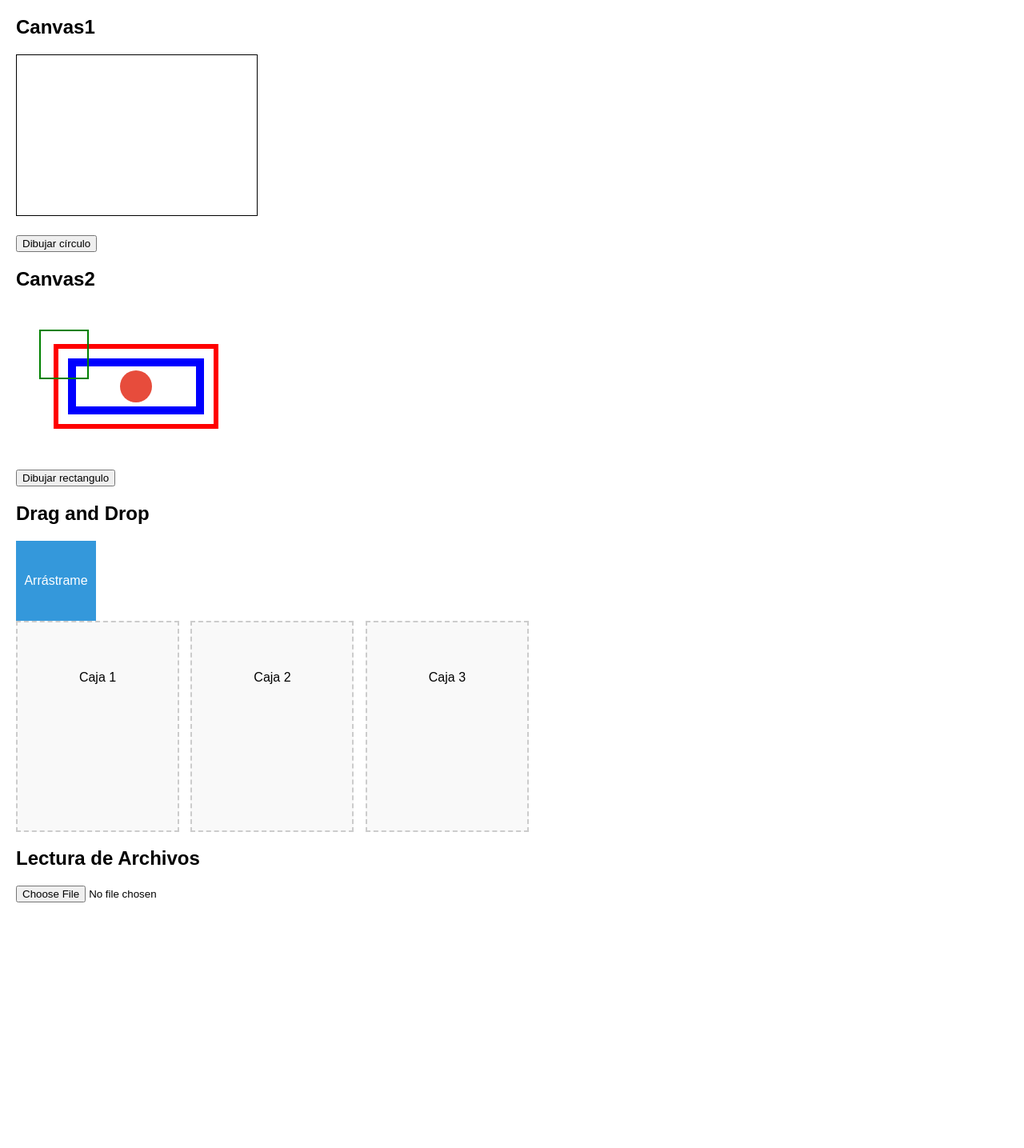
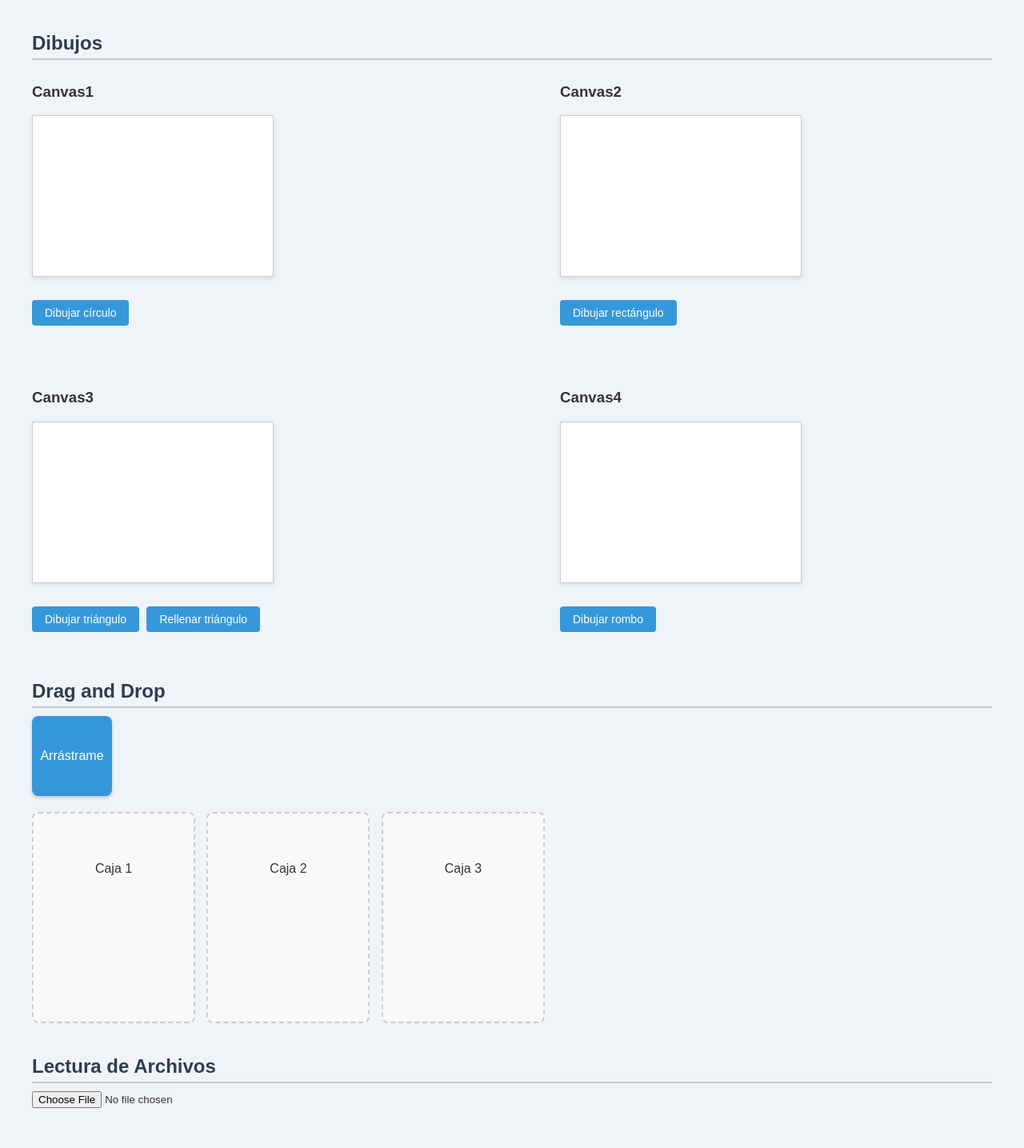
Before and after one commit to Milagros17hj/II-51-Laboratorios, a PHP site: page /Lab09/index.html in a window 1280 px wide. Shown: the whole page at 80% size. Before the commit the page ends 1128 px from the top, so only its background shows below. Run offline with PHP 8.4, Linux system fonts and the light colour scheme; a map, chart or similar area stays blank.

Commit message:
Agregar funcionalidad de múltiples lienzos en Laboratorio 09, incluyendo Canvas3 y Canvas4, y mejorar el estilo de la cuadrícula de lienzos en styles.css. También se actualiza index.html para enlazar a Laboratorio 09.

```diff
--- a/Lab09/index.html
+++ b/Lab09/index.html
@@ -6,14 +6,34 @@
     <link rel="stylesheet" href="styles.css">
 </head>
 <body>
-
-    <h2>Canvas1</h2>
+    <h2>Dibujos</h2>
+    <div class="canvas-grid">
+  <div>
+    <h3>Canvas1</h3>
     <canvas id="canvasArea" width="300" height="200"></canvas><br>
     <button onclick="draw()">Dibujar círculo</button>
+  </div>
 
-    <h2>Canvas2</h2>
+  <div>
+    <h3>Canvas2</h3>
     <canvas id="canvasArea2" width="300" height="200"></canvas><br>
-    <button onclick="draw2()">Dibujar rectangulo</button>
+    <button onclick="draw2()">Dibujar rectángulo</button>
+  </div>
+
+  <div>
+    <h3>Canvas3</h3>
+    <canvas id="canvasArea3" width="300" height="200"></canvas><br>
+    <button onclick="draw3()">Dibujar triángulo</button>
+    <button onclick="fillTriangle()">Rellenar triángulo</button>
+  </div>
+
+  <div>
+    <h3>Canvas4</h3>
+    <canvas id="canvasArea4" width="300" height="200"></canvas><br>
+    <button onclick="draw4()">Dibujar rombo</button>
+  </div>
+</div>
+
 
     <h2>Drag and Drop</h2>
     <div id="drag1" draggable="true" ondragstart="drag(event)">
--- a/Lab09/script.js
+++ b/Lab09/script.js
@@ -11,7 +11,7 @@
             ctx.fill();
         }
 
-        //function draw2() {
+        function draw2() {
             const canvas = document.getElementById('canvasArea2');
             const ctx = canvas.getContext('2d');
             ctx.clearRect(0, 0, canvas.width, canvas.height);
@@ -34,7 +34,47 @@
             ctx.arc(150, 100, 20, 0, 2 * Math.PI);
             ctx.fillStyle = '#e74c3c';
             ctx.fill();
-        //}
+        }
+
+        //Dibujar el contorno de un triángulo
+        function draw3() {
+            const canvas = document.getElementById('canvasArea3');
+            const ctx = canvas.getContext('2d');
+            ctx.clearRect(0, 0, canvas.width, canvas.height);
+            ctx.beginPath();
+            ctx.moveTo(150, 30);
+            ctx.lineTo(100, 150);
+            ctx.lineTo(200, 150);
+            ctx.closePath();
+            ctx.strokeStyle = '#000'; // Color del contorno
+            ctx.stroke();
+        }
+
+
+        function fillTriangle() {
+            const canvas = document.getElementById('canvasArea3');
+            const ctx = canvas.getContext('2d')
+            ctx.fillStyle = '#3498db'; // Color de relleno
+            ctx.fill(); // Rellena la figura ya trazada
+            }
+
+
+        function draw4() {
+            const canvas = document.getElementById('canvasArea4');
+            const ctx = canvas.getContext('2d');
+            ctx.clearRect(0, 0, canvas.width, canvas.height);
+            ctx.beginPath();
+            ctx.moveTo(150, 50);   // Punto superior
+            ctx.lineTo(200, 100);  // Punto derecho
+            ctx.lineTo(150, 150);  // Punto inferior
+            ctx.lineTo(100, 100);  // Punto izquierdo
+            ctx.closePath();
+            ctx.fillStyle = '#9b59b6'; // Color morado
+            ctx.fill();
+            ctx.strokeStyle = '#000'; // Contorno negro
+            ctx.stroke();
+
+        }
 
         // Drag and Drop
         function allowDrop(ev) {
--- a/Lab09/styles.css
+++ b/Lab09/styles.css
@@ -1,5 +1,57 @@
-body { font-family: Arial, sans-serif; margin: 20px; }
-        #canvasArea { border: 1px solid black; margin-bottom: 20px; }
+/* Estilo general */
+body {
+    font-family: Arial, sans-serif;
+    margin: 40px;
+    background-color: #f0f4f8;
+    color: #333;
+}
+
+/* Canvas */
+canvas {
+    border: 1px solid #ccc;
+    background-color: #fff;
+    box-shadow: 0 2px 6px rgba(0,0,0,0.1);
+    margin-bottom: 20px;
+}
+.canvas-grid {
+    display: flex;
+    flex-wrap: wrap;
+    gap: 40px;
+    justify-content: space-between;
+}
+
+.canvas-grid > div {
+    flex: 1 1 45%;
+    max-width: 45%;
+}
+
+/* Títulos */
+h2 {
+    color: #2c3e50;
+    margin-top: 40px;
+    margin-bottom: 10px;
+    border-bottom: 2px solid #ccc;
+    padding-bottom: 5px;
+}
+
+/* Botones */
+button {
+    background-color: #3498db;
+    color: white;
+    border: none;
+    padding: 8px 16px;
+    margin: 5px 5px 20px 0;
+    border-radius: 4px;
+    cursor: pointer;
+    font-size: 14px;
+    transition: background-color 0.3s ease;
+}
+
+button:hover {
+    background-color: #2980b9;
+}
+
+/* Drag and Drop */
 .drop-zone {
     width: 200px;
     height: 200px;
@@ -10,16 +62,15 @@ body { font-family: Arial, sans-serif; margin: 20px; }
     vertical-align: top;
     padding-top: 60px;
     background-color: #f9f9f9;
+    border-radius: 8px;
+    transition: background-color 0.3s ease, border-color 0.3s ease;
 }
+
 .drop-zone.over {
-            border-color: #333;
-            background-color: #e0e0e0;
+    border-color: #3498db;
+    background-color: #eaf2f8;
 }
-        img.preview {
-            display: block;
-            max-width: 100%;
-            margin-top: 10px;
-        }
+
 #drag1 {
     width: 100px;
     height: 100px;
@@ -28,4 +79,16 @@ body { font-family: Arial, sans-serif; margin: 20px; }
     text-align: center;
     line-height: 100px;
     cursor: move;
+    border-radius: 8px;
+    box-shadow: 0 2px 4px rgba(0,0,0,0.2);
+    margin-bottom: 20px;
 }
+
+
+img.preview {
+    display: block;
+    max-width: 100%;
+    margin-top: 10px;
+    border-radius: 6px;
+    box-shadow: 0 2px 4px rgba(0,0,0,0.1);
+}
--- a/index.html
+++ b/index.html
@@ -82,6 +82,8 @@
       <button type="submit" formaction="Lab06/Lab06-test.php">Laboratorio 06.1</button>
       <button type="submit" formaction="Lab06/index.php">Laboratorio 06.2</button>
       <button type="submit" formaction="Lab07/index.html">Laboratorio 07</button>
+      <button type="submit" formaction="Lab08/index.html">Laboratorio 08</button>
+      <button type="submit" formaction="Lab09/index.html">Laboratorio 09</button>
       <button type="submit" formaction="II-51 TAREA INVESTIGACIÓN/index.html">Trabajo de Investigación 1</button>
     </form>
   </div>
```
Lines whose indentation alone changed are shown as unchanged.
